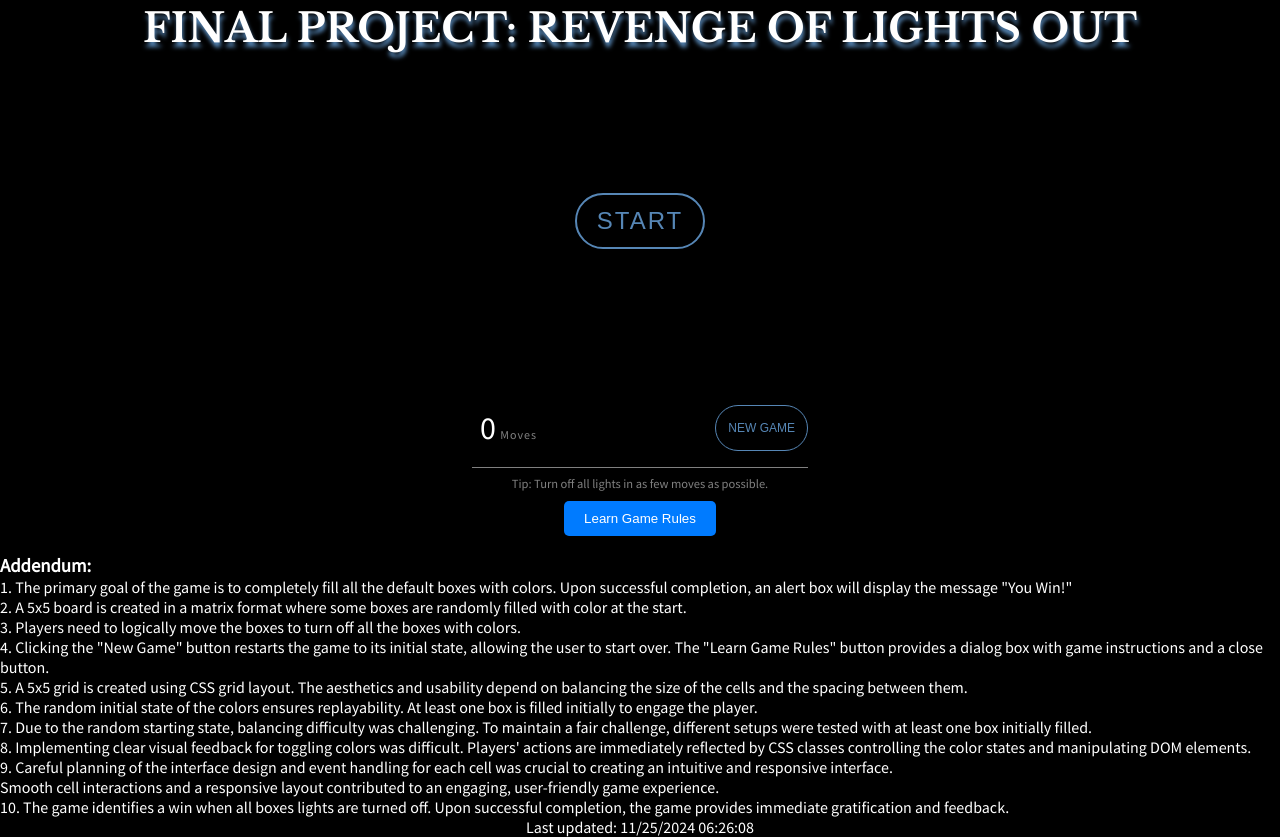
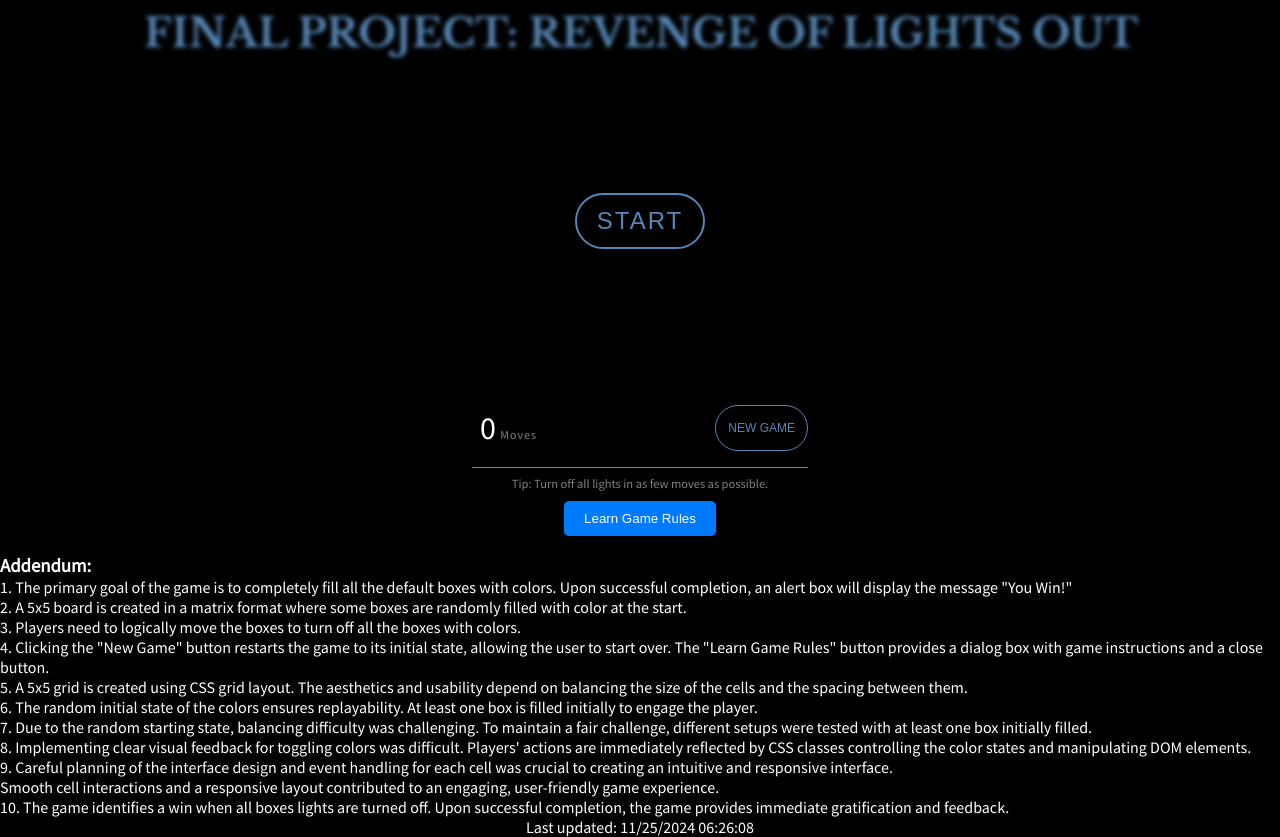
Before and after one commit to ArchanaKagithala/ITC505, a plain HTML site: page final/index.html in a window 1280 px wide. Drawn offline with nearby package versions, Linux system fonts and the light colour scheme.

Commit message:
Update styles.css

```diff
--- a/final/styles.css
+++ b/final/styles.css
@@ -30,7 +30,7 @@ body h1 {
     font-size: 2.5rem;
     text-shadow: 1px 5px 4px #5686b5;
     margin-bottom: 2rem;
-    color: #fff; /* White text */
+    color: #0000; /* White text */
     font-family: "Libre Baskerville", serif;
     text-transform: uppercase;
     font-weight: bold;
```
